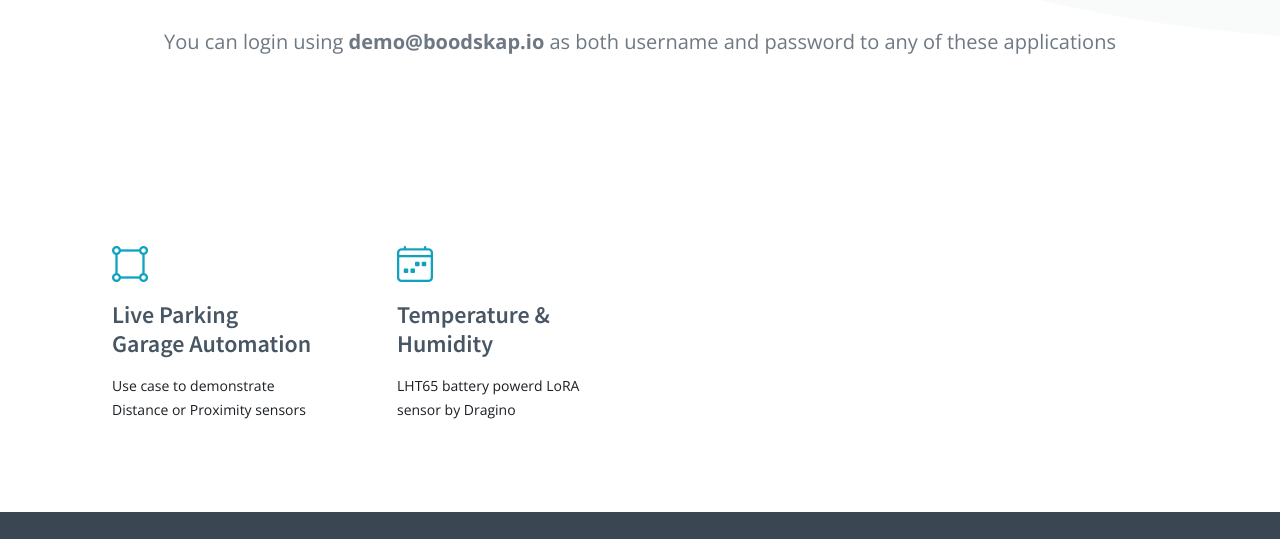
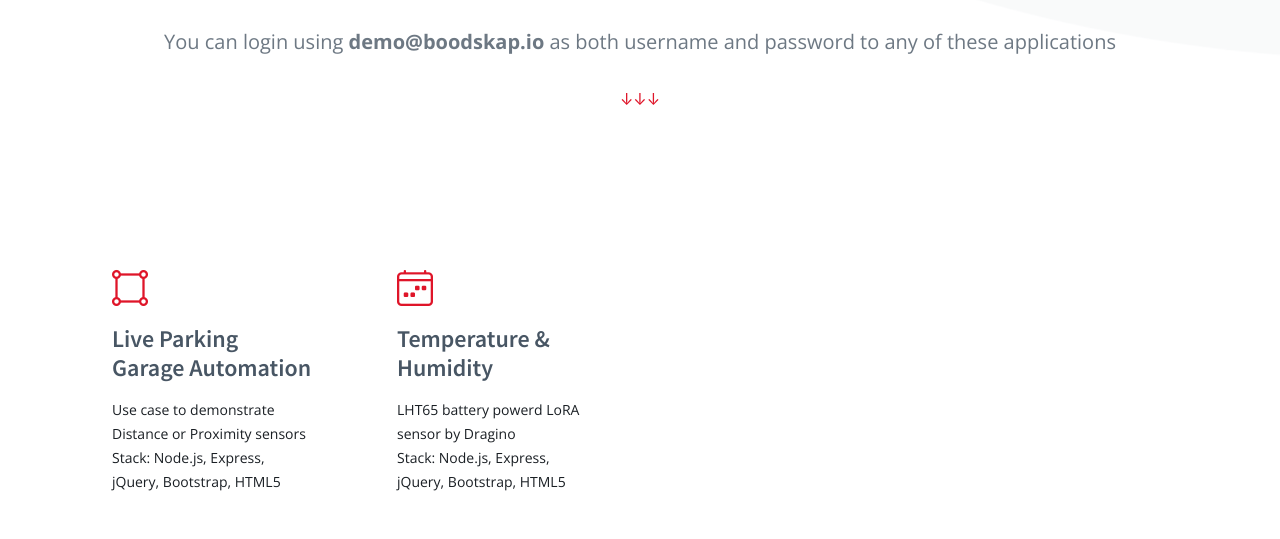
Before and after one commit to boodskap/showcase, a plain HTML site: page index.html in a window 1280 px wide. Shown: the part 622-1161 px from the top of the page. Drawn offline with nearby package versions, Linux system fonts and the light colour scheme.

Commit message:
changed theme

```diff
--- a/index.html
+++ b/index.html
@@ -31,7 +31,7 @@
   <!-- <link href="assets/css/variables-green.css" rel="stylesheet"> -->
   <!-- <link href="assets/css/variables-orange.css" rel="stylesheet"> -->
   <!-- <link href="assets/css/variables-purple.css" rel="stylesheet"> -->
-  <!-- <link href="assets/css/variables-red.css" rel="stylesheet"> -->
+  <link href="assets/css/variables-red.css" rel="stylesheet">
   <!-- <link href="assets/css/variables-pink.css" rel="stylesheet"> -->
 
   <!-- Template Main CSS File -->
@@ -55,8 +55,10 @@
       <h2>IoT <span>Showcase</span></h2>
       <p>Real world applications built using <a href="https://boodskap.io">Boodskap IoT Platform</a></p>
       <p> You can login using <strong>demo@boodskap.io</strong> as both username and password to any of these applications</p>
+  	  <a href="#main" >↓↓↓</a>
     </div>
   </section>
+
 
   <main id="main">
 
@@ -64,7 +66,7 @@
     <section id="featured-services" class="featured-services">
       <div class="container">
 
-        <div class="row gy-4">
+        <div class="row gy-6">
 
 
           <div class="col-xl-3 col-md-6 d-flex" data-aos="zoom-out" data-aos-delay="200">
@@ -72,6 +74,7 @@
               <div class="icon"><i class="bi bi-bounding-box-circles icon"></i></div>
               <h4><a href="/parking" class="stretched-link">Live Parking Garage Automation</a></h4>
               <p>Use case to demonstrate Distance or Proximity sensors</p>
+              <p>Stack: Node.js, Express, jQuery, Bootstrap, HTML5</p>
             </div>
           </div><!-- End Service Item -->
 
@@ -80,6 +83,7 @@
               <div class="icon"><i class="bi bi-calendar4-week icon"></i></div>
               <h4><a href="/lht65" class="stretched-link">Temperature & Humidity</a></h4>
               <p>LHT65 battery powerd LoRA sensor by Dragino</p>
+              <p>Stack: Node.js, Express, jQuery, Bootstrap, HTML5</p>
             </div>
           </div><!-- End Service Item -->
 
```
